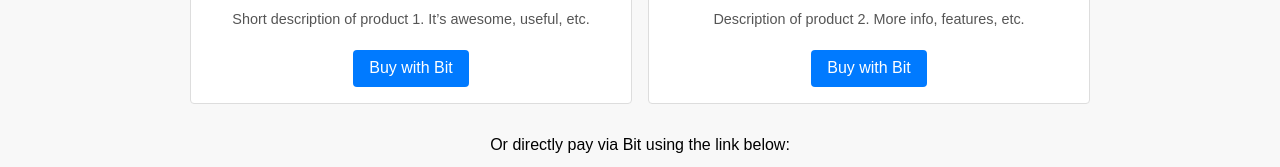
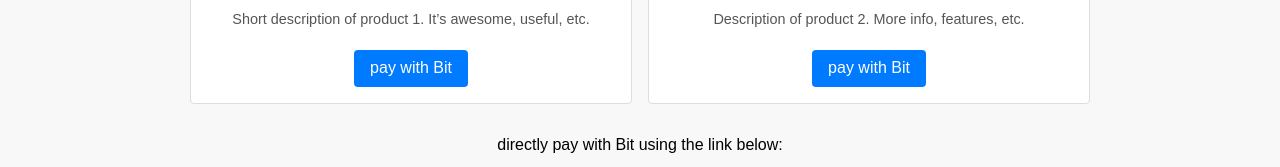
Before and after one commit to iooMooi/my-site, a plain HTML site: page index.html in a window 1280 px wide. Shown: the part 382-549 px from the top of the page. Drawn offline with Linux system fonts and the light colour scheme.

Commit message:
Update index.html

```diff
--- a/index.html
+++ b/index.html
@@ -89,7 +89,7 @@
         <img src="https://via.placeholder.com/300x200.png?text=Product+1" alt="Product 1" />
         <h3>Product 1</h3>
         <p>Short description of product 1. It’s awesome, useful, etc.</p>
-        <button onclick="buyWithBit()">Buy with Bit</button>
+        <button onclick="buyWithBit()">pay with Bit</button>
       </div>
 
       <!-- Product 2 -->
@@ -97,14 +97,14 @@
         <img src="https://via.placeholder.com/300x200.png?text=Product+2" alt="Product 2" />
         <h3>Product 2</h3>
         <p>Description of product 2. More info, features, etc.</p>
-        <button onclick="buyWithBit()">Buy with Bit</button>
+        <button onclick="buyWithBit()">pay with Bit</button>
       </div>
 
       <!-- Add more products similarly -->
     </div>
 
     <div class="bit-section">
-      <p>Or directly pay via Bit using the link below:</p>
+      <p> directly pay with Bit using the link below:</p>
       <a href="https://www.bitpay.co.il/app/me/E5DBF257-6551-4846-BDA0-B9FE61E73BC7" target="_blank">Pay with Bit</a>
     </div>
   </div>
```
